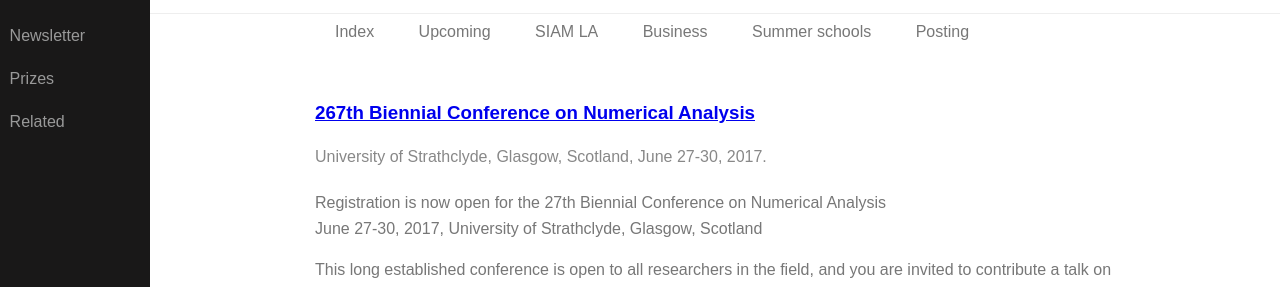
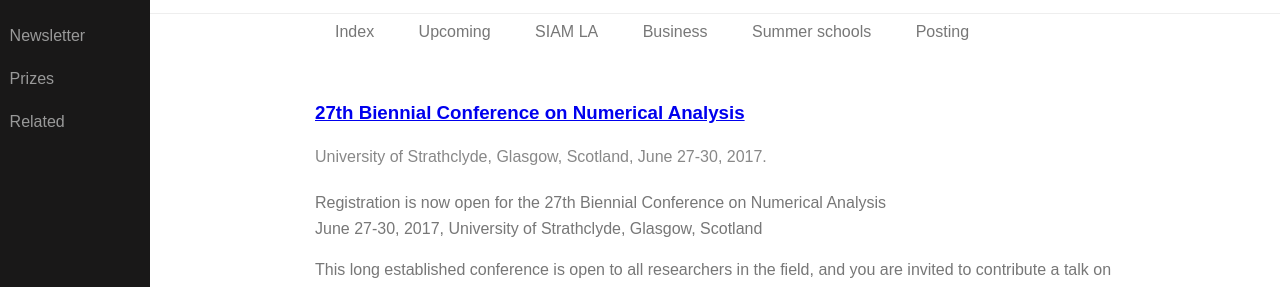
Before and after one commit to dbindel/siagla, a Jekyll site: the page built from _meetings/2017-06-27-strathclyde.md, in a window 1280 px wide. Shown: the part 250-537 px from the top of the page. Built offline with Jekyll 4.4.1, drawn with Linux system fonts in a browser that asks for light colours.

```diff
--- a/_inbox/2017-01-digest.yml
+++ b/_inbox/2017-01-digest.yml
@@ -218,6 +218,7 @@ announce:
 
 meetings:
   - 2017-07-09-dr17
+  - 2017-06-19-s3pm
 
 jobs:
   - 2016-12-08-rice
--- a/_meetings/2017-06-27-strathclyde.md
+++ b/_meetings/2017-06-27-strathclyde.md
@@ -1,5 +1,5 @@
 ---
-title: 267th Biennial Conference on Numerical Analysis
+title: 27th Biennial Conference on Numerical Analysis
 page: http://www.naconf.org.uk
 start_date: 2017-06-27 12:00:00
 end_date:   2017-06-30 12:00:00
```
